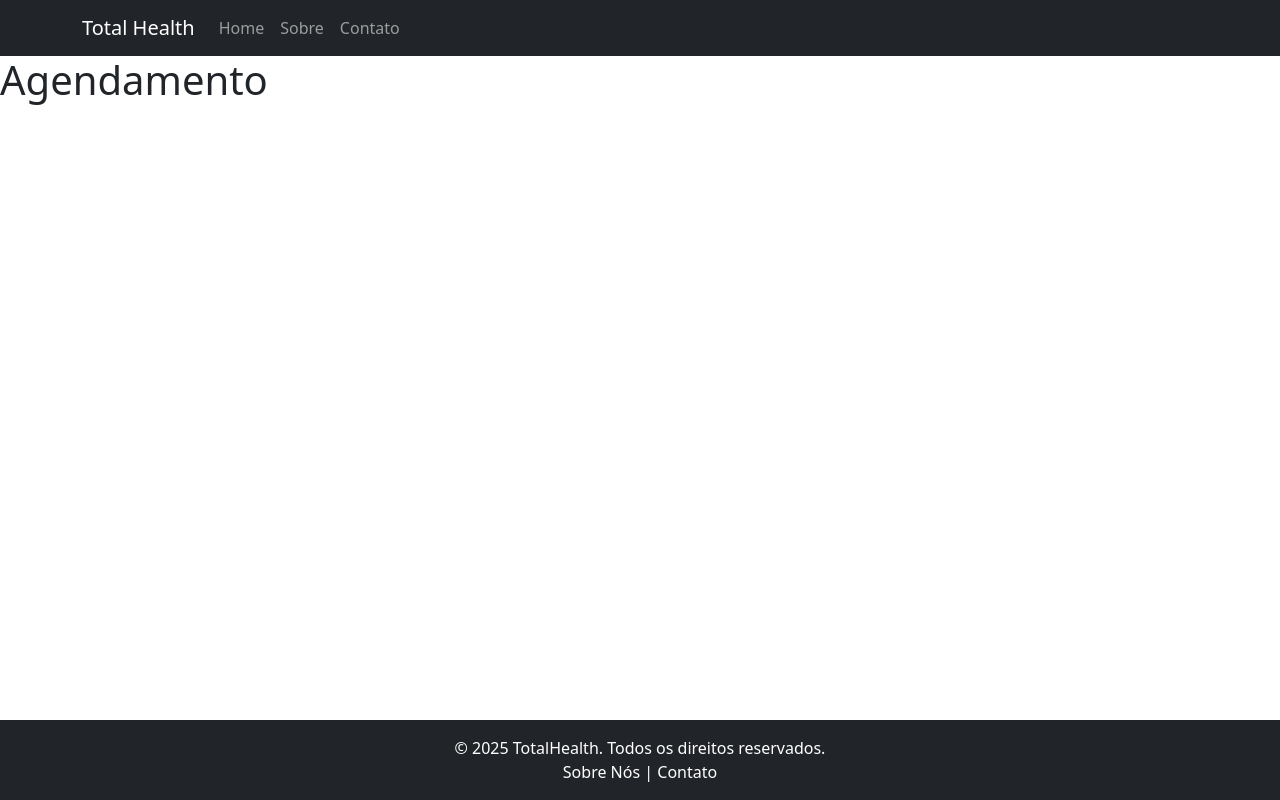
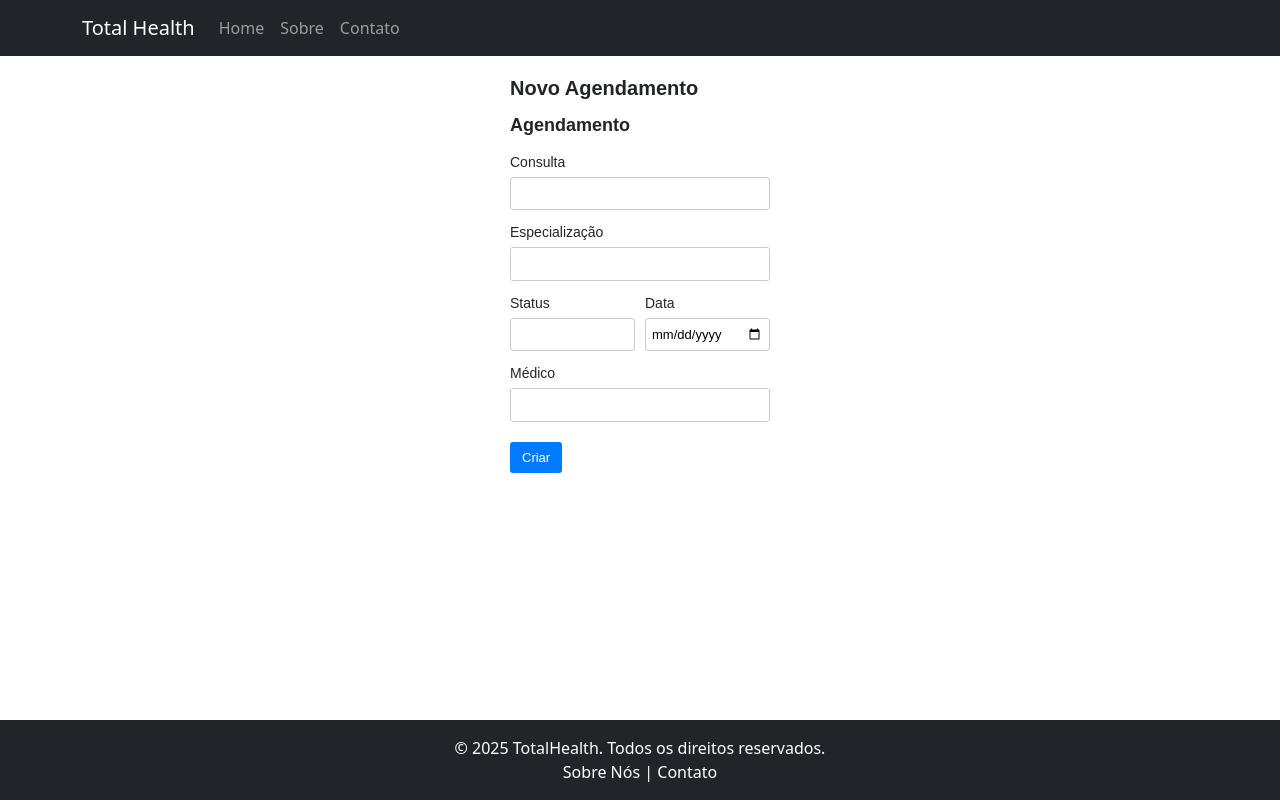
Before and after one commit to ItaloSenai2A/total-health, a React (Vite) app: page /agendamento in a window 1280 px wide. Built offline with nearby package versions, Linux system fonts and the light colour scheme.

Commit message:
alterando o agendamentos

```diff
--- a/src/pages/Agendamento.jsx
+++ b/src/pages/Agendamento.jsx
@@ -2,9 +2,143 @@ import React from 'react';
 
 const Agendamento = () => {
   return (
-    <h1>Agendamento</h1>
+    <div style={{
+      padding: '20px',
+      fontFamily: 'Arial, sans-serif',
+      width: '300px',
+      margin: '0 auto'
+    }}>
+      <h1 style={{
+        fontSize: '20px',
+        fontWeight: 'bold',
+        marginBottom: '15px',
+        textAlign: 'left'
+      }}>Novo Agendamento</h1>
 
-  )
-}
+      <h2 style={{
+        fontSize: '18px',
+        fontWeight: 'bold',
+        marginBottom: '15px',
+        textAlign: 'left'
+      }}>Agendamento</h2>
+
+      {/* Consulta */}
+      <div style={{ marginBottom: '12px', textAlign: 'left' }}>
+        <div style={{
+          fontSize: '14px',
+          marginBottom: '4px'
+        }}>Consulta</div>
+        <input
+          type="text"
+          style={{
+            padding: '6px',
+            fontSize: '13px',
+            borderRadius: '3px',
+            border: '1px solid #ccc',
+            width: '100%',
+            boxSizing: 'border-box'
+          }}
+        />
+      </div>
+
+      {/* Especialização */}
+      <div style={{ marginBottom: '12px', textAlign: 'left' }}>
+        <div style={{
+          fontSize: '14px',
+          marginBottom: '4px'
+        }}>Especialização</div>
+        <input
+          type="text"
+          style={{
+            padding: '6px',
+            fontSize: '13px',
+            borderRadius: '3px',
+            border: '1px solid #ccc',
+            width: '100%',
+            boxSizing: 'border-box'
+          }}
+        />
+      </div>
+
+      {/* Status e Data */}
+      <div style={{
+        display: 'flex',
+        gap: '10px',
+        marginBottom: '12px'
+      }}>
+        <div style={{ flex: 1, textAlign: 'left' }}>
+          <div style={{
+            fontSize: '14px',
+            marginBottom: '4px'
+          }}>Status</div>
+          <input
+            type="text"
+            style={{
+              padding: '6px',
+              fontSize: '13px',
+              borderRadius: '3px',
+              border: '1px solid #ccc',
+              width: '100%',
+              boxSizing: 'border-box'
+            }}
+          />
+        </div>
+        <div style={{ flex: 1, textAlign: 'left' }}>
+          <div style={{
+            fontSize: '14px',
+            marginBottom: '4px'
+          }}>Data</div>
+          <input
+            type="date"
+            style={{
+              padding: '6px',
+              fontSize: '13px',
+              borderRadius: '3px',
+              border: '1px solid #ccc',
+              width: '100%',
+              boxSizing: 'border-box'
+            }}
+          />
+        </div>
+      </div>
+
+      {/* Médico */}
+      <div style={{ marginBottom: '15px', textAlign: 'left' }}>
+        <div style={{
+          fontSize: '14px',
+          marginBottom: '4px'
+        }}>Médico</div>
+        <input
+          type="text"
+          style={{
+            padding: '6px',
+            fontSize: '13px',
+            borderRadius: '3px',
+            border: '1px solid #ccc',
+            width: '100%',
+            boxSizing: 'border-box'
+          }}
+        />
+      </div>
+
+      {/* Botão Criar */}
+      <button
+        type="submit"
+        style={{
+          padding: '6px 12px',
+          fontSize: '13px',
+          backgroundColor: '#007BFF',
+          color: '#FFF',
+          border: 'none',
+          borderRadius: '3px',
+          cursor: 'pointer',
+          marginTop: '5px'
+        }}
+      >
+        Criar
+      </button>
+    </div>
+  );
+};
 
 export default Agendamento;
```
Also changed, not shown: src/App.css (line endings or trailing spaces).
